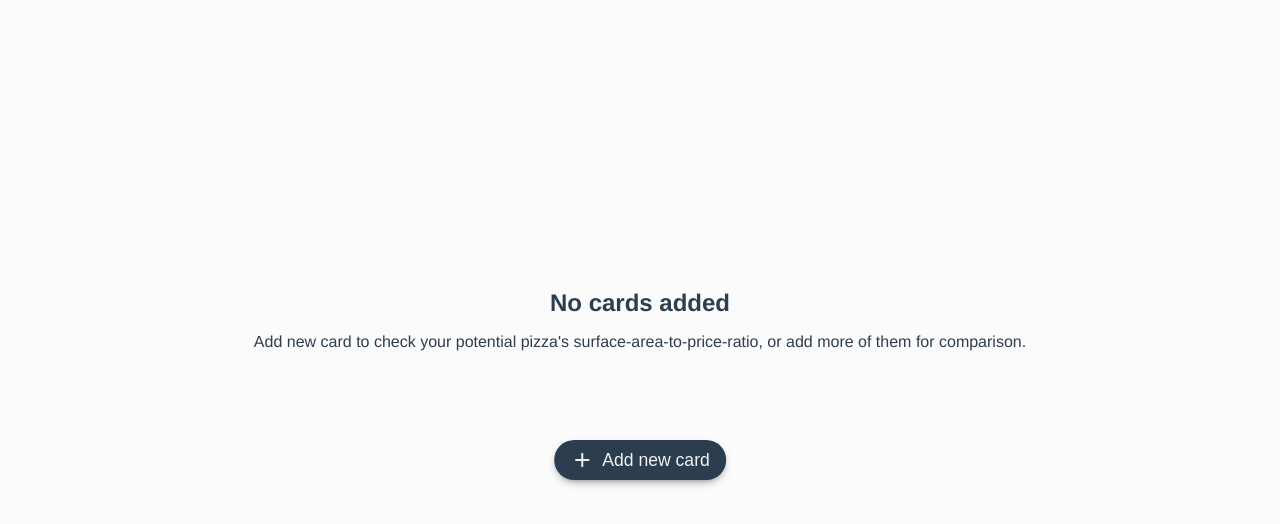
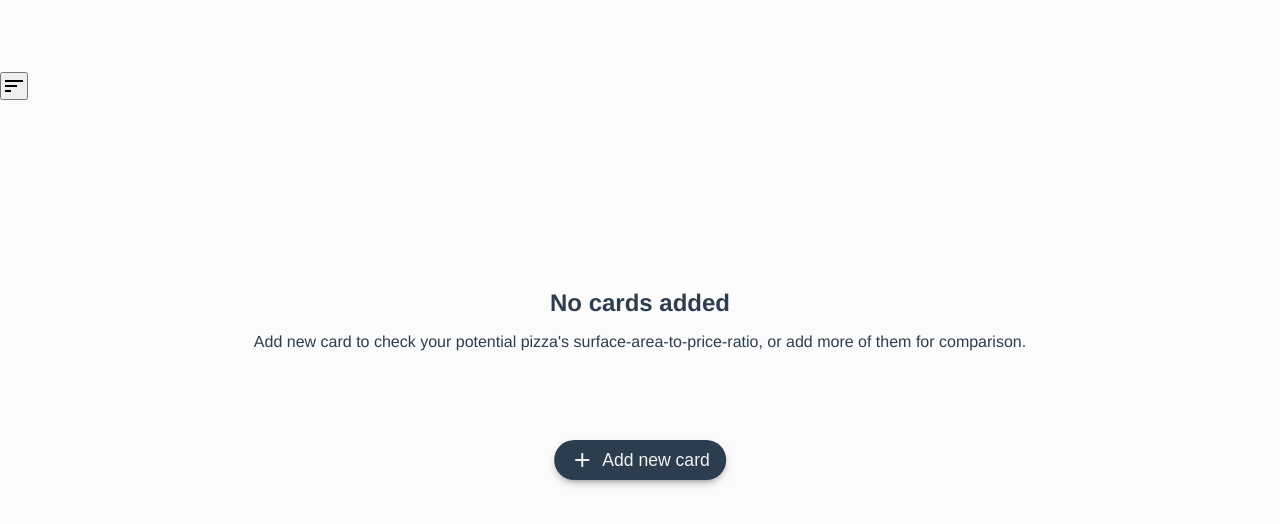
Before and after one commit to hwawrzacz/pizza-onionizer, a Vue app: page / in a window 1280 px wide. Shown: the top 524 px of the page. Built offline with nearby package versions, Linux system fonts and the light colour scheme.

Commit message:
Add sorting cards

```diff
--- a/src/components/cards-list/cards-list.vue
+++ b/src/components/cards-list/cards-list.vue
@@ -32,6 +32,11 @@ export default {
     EventBus.$on('add-card', () => {
       this.addNewCard();
     });
+
+    EventBus.$on('sort', () => {
+      this.sort();
+    });
+
   },
 
   methods: {
@@ -66,7 +71,7 @@ export default {
     },
 
     sort() {
-      this.cards = this.cards.sort((c1, c2) => Number(c1.ratio) - Number(c2.ratio));
+      this.cards = this.cards.sort((c1, c2) => Number(c2.ratio) || 0 - Number(c1.ratio) || 0);
     },
 
     scrollDown() {
--- a/src/pages/home-page/home-page.html
+++ b/src/pages/home-page/home-page.html
@@ -14,4 +14,8 @@
     :class="{ 'up': isListEmpty}">
     <i class="material-icons">add</i>Add new card
   </button>
+
+  <button class="button--circle fx-row fx-v-center whitespace-no-wrap" @click="emitSort">
+    <i class="material-icons">sort</i>
+  </button>
 </div>
--- a/src/pages/home-page/home-page.vue
+++ b/src/pages/home-page/home-page.vue
@@ -29,6 +29,10 @@ export default {
     emitAddNewCard() {
       EventBus.$emit('add-card');
     },
+
+    emitSort() {
+      EventBus.$emit('sort');
+    }
   }
 }
 </script>
```
